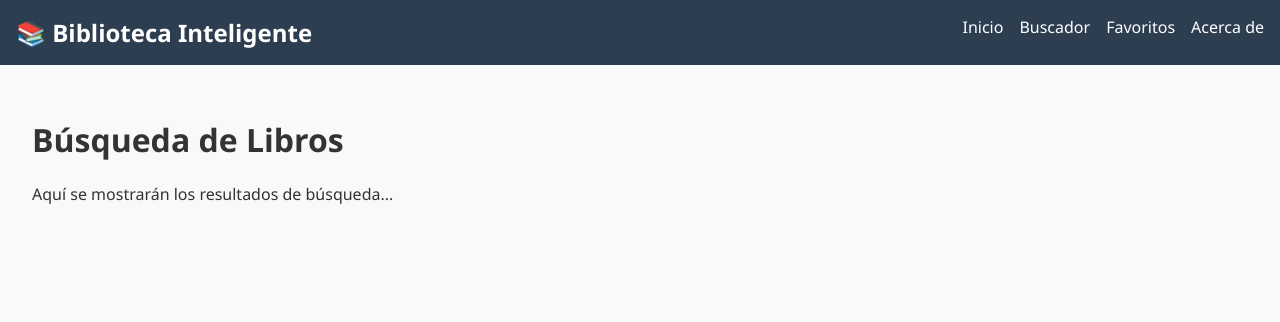
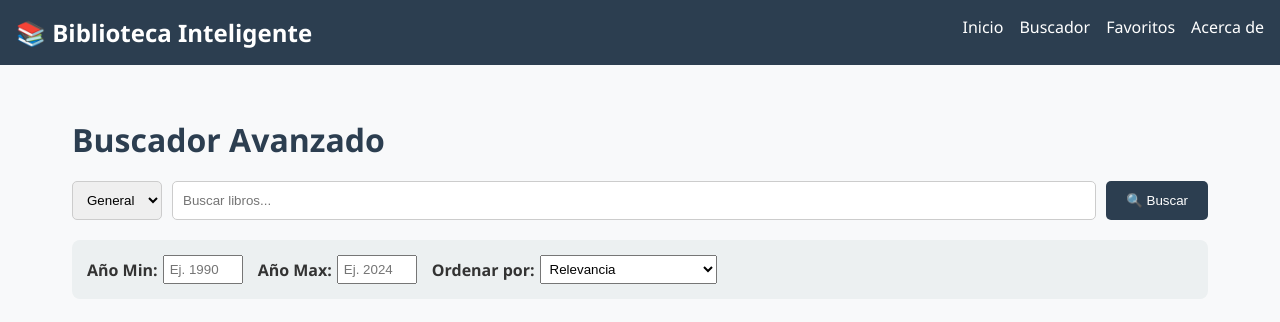
Before and after one commit to Joaquinmes18/Biblioteca_Virtual, a React (Vite) app: page /buscar in a window 1280 px wide. Shown: the top 322 px of the page. Built offline with nearby package versions, Linux system fonts and the light colour scheme.

Commit message:
Feat: Buscador- Implementación de Búsqueda avanzada y Panel de Filtros

```diff
--- /dev/null
+++ b/src/components/FilterPanel.jsx
@@ -0,0 +1,34 @@
+import React from 'react';
+
+const FilterPanel = ({ filters, setFilters }) => {
+  const handleChange = (e) => {
+    const { name, value } = e.target;
+    setFilters(prev => ({ ...prev, [name]: value }));
+  };
+
+  return (
+    <div style={{ display: 'flex', gap: '15px', padding: '15px', background: '#ecf0f1', borderRadius: '8px', marginBottom: '25px', flexWrap: 'wrap' }}>
+      <div style={{ display: 'flex', alignItems: 'center', gap: '5px' }}>
+        <label><strong>Año Min:</strong></label>
+        <input type="number" name="minYear" value={filters.minYear} onChange={handleChange} placeholder="Ej. 1990" style={{ width: '80px', padding: '5px' }} />
+      </div>
+
+      <div style={{ display: 'flex', alignItems: 'center', gap: '5px' }}>
+        <label><strong>Año Max:</strong></label>
+        <input type="number" name="maxYear" value={filters.maxYear} onChange={handleChange} placeholder="Ej. 2024" style={{ width: '80px', padding: '5px' }} />
+      </div>
+
+      <div style={{ display: 'flex', alignItems: 'center', gap: '5px' }}>
+        <label><strong>Ordenar por:</strong></label>
+        <select name="sortBy" value={filters.sortBy} onChange={handleChange} style={{ padding: '5px' }}>
+          <option value="relevance">Relevancia</option>
+          <option value="yearAsc">Año (Antiguos primero)</option>
+          <option value="yearDesc">Año (Recientes primero)</option>
+          <option value="editions">Cantidad de ediciones</option>
+        </select>
+      </div>
+    </div>
+  );
+};
+
+export default FilterPanel;
--- /dev/null
+++ b/src/components/SearchBar.jsx
@@ -0,0 +1,42 @@
+import React, { useState } from 'react';
+
+const SearchBar = ({ onSearch }) => {
+  const [query, setQuery] = useState('');
+  const [type, setType] = useState('q'); // 'q' es búsqueda general por defecto
+
+  const handleSubmit = (e) => {
+    e.preventDefault();
+    if (query.trim() !== '') {
+      onSearch(query, type);
+    }
+  };
+
+  return (
+    <form onSubmit={handleSubmit} style={{ display: 'flex', gap: '10px', marginBottom: '20px' }}>
+      <select
+        value={type}
+        onChange={(e) => setType(e.target.value)}
+        style={{ padding: '10px', borderRadius: '5px', border: '1px solid #ccc' }}
+      >
+        <option value="q">General</option>
+        <option value="title">Título</option>
+        <option value="author">Autor</option>
+        <option value="subject">Tema</option>
+      </select>
+
+      <input
+        type="text"
+        placeholder="Buscar libros..."
+        value={query}
+        onChange={(e) => setQuery(e.target.value)}
+        style={{ flex: 1, padding: '10px', borderRadius: '5px', border: '1px solid #ccc' }}
+      />
+
+      <button type="submit" style={{ padding: '10px 20px', background: '#2c3e50', color: 'white', border: 'none', borderRadius: '5px', cursor: 'pointer' }}>
+        🔍 Buscar
+      </button>
+    </form>
+  );
+};
+
+export default SearchBar;
--- a/src/pages/Search.jsx
+++ b/src/pages/Search.jsx
@@ -1,10 +1,83 @@
-import React from 'react';
+import React, { useState } from 'react';
+import SearchBar from '../components/SearchBar';
+import FilterPanel from '../components/FilterPanel';
+import BookCard from '../components/BookCard';
+import { openLibraryService } from '../services/openLibraryService';
 
 const Search = () => {
+  const [books, setBooks] = useState([]);
+  const [loading, setLoading] = useState(false);
+  const [error, setError] = useState(null);
+  const [hasSearched, setHasSearched] = useState(false);
+
+  // Estado para los filtros locales
+  const [filters, setFilters] = useState({
+    minYear: '',
+    maxYear: '',
+    sortBy: 'relevance'
+  });
+
+  const handleSearch = async (query, type) => {
+    try {
+      setLoading(true);
+      setError(null);
+      setHasSearched(true);
+      const data = await openLibraryService.searchBooks(query, type);
+      setBooks(data.docs || []);
+    } catch (err) {
+      setError('Error al buscar los libros. Intenta nuevamente.');
+    } finally {
+      setLoading(false);
+    }
+  };
+
+  // Lógica de Filtrado y Ordenamiento (Client-Side)
+  const getProcessedBooks = () => {
+    let processed = [...books];
+
+    // 1. Filtrar por Año Mínimo
+    if (filters.minYear) {
+      processed = processed.filter(book => book.first_publish_year >= parseInt(filters.minYear));
+    }
+
+    // 2. Filtrar por Año Máximo
+    if (filters.maxYear) {
+      processed = processed.filter(book => book.first_publish_year <= parseInt(filters.maxYear));
+    }
+
+    // 3. Ordenamiento
+    if (filters.sortBy === 'yearAsc') {
+      processed.sort((a, b) => (a.first_publish_year || 0) - (b.first_publish_year || 0));
+    } else if (filters.sortBy === 'yearDesc') {
+      processed.sort((a, b) => (b.first_publish_year || 0) - (a.first_publish_year || 0));
+    } else if (filters.sortBy === 'editions') {
+      processed.sort((a, b) => (b.edition_count || 0) - (a.edition_count || 0));
+    }
+
+    return processed;
+  };
+
+  const processedBooks = getProcessedBooks();
+
   return (
-    <div style={{ padding: '2rem' }}>
-      <h1>Búsqueda de Libros</h1>
-      <p>Aquí se mostrarán los resultados de búsqueda...</p>
+    <div style={{ padding: '2rem', maxWidth: '1200px', margin: '0 auto' }}>
+      <h1 style={{ color: '#2c3e50', marginBottom: '20px' }}>Buscador Avanzado</h1>
+
+      <SearchBar onSearch={handleSearch} />
+      <FilterPanel filters={filters} setFilters={setFilters} />
+
+      {loading && <div style={{ textAlign: 'center', margin: '50px 0' }}>Buscando en la biblioteca... ⏳</div>}
+      {error && <div style={{ color: 'red', textAlign: 'center' }}>{error}</div>}
+
+      {!loading && !error && hasSearched && processedBooks.length === 0 && (
+        <div style={{ textAlign: 'center', color: '#7f8c8d' }}>No se encontraron libros con estos criterios.</div>
+      )}
+
+      <div style={{ display: 'grid', gridTemplateColumns: 'repeat(auto-fill, minmax(280px, 1fr))', gap: '25px' }}>
+        {processedBooks.map((book, index) => (
+          <BookCard key={`${book.key}-${index}`} book={book} />
+        ))}
+      </div>
     </div>
   );
 };
```
